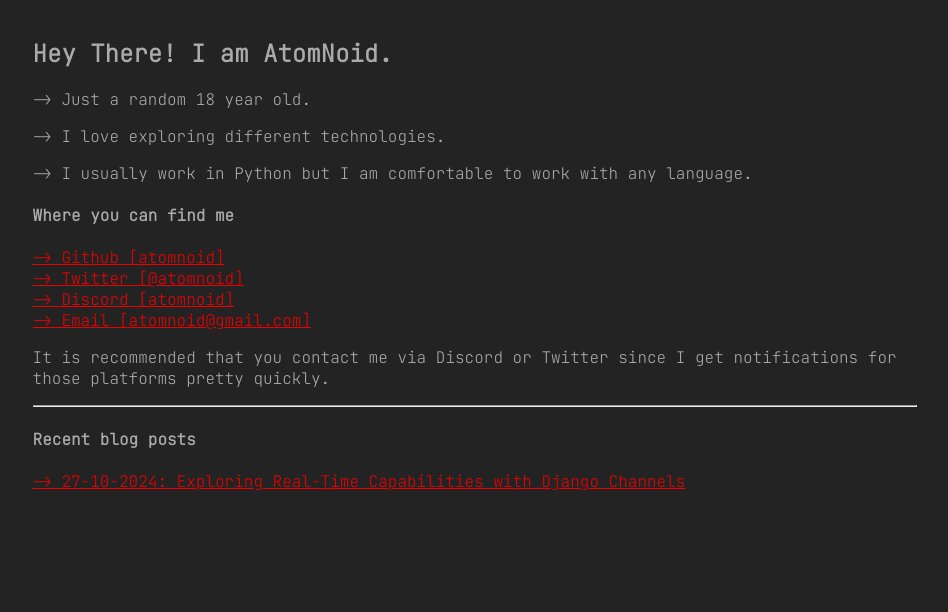
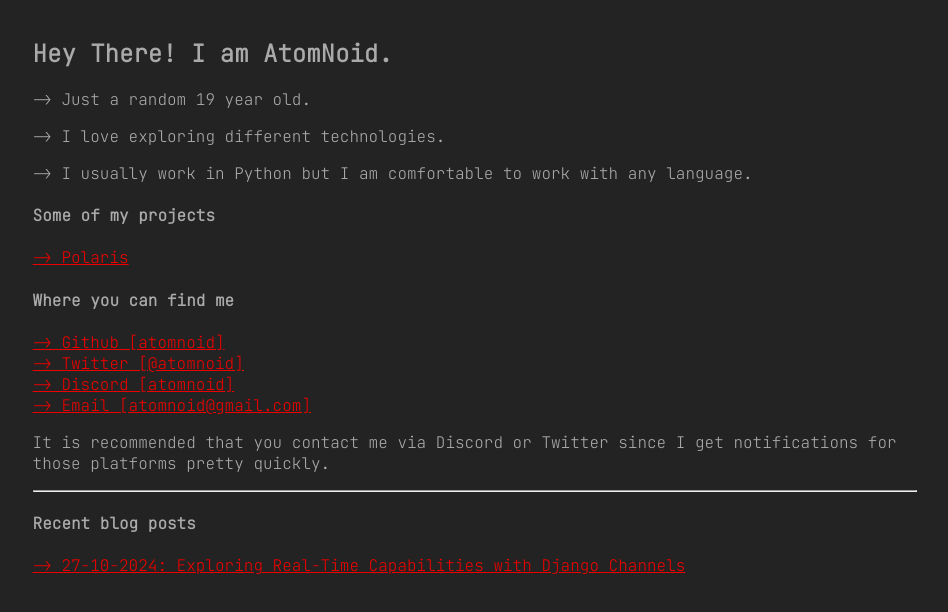
Before and after one commit to atomnoid/atomnoid.github.io, a plain HTML site: page index.html in a window 1280 px wide. Shown: the whole page, without its empty margins (165-1113 px from the left). Drawn offline with Linux system fonts and the light colour scheme.

Commit message:
changed some details about me

```diff
--- a/index.html
+++ b/index.html
@@ -12,13 +12,13 @@
         <div class="center">
             <div>
                 <h2>Hey There! I am AtomNoid.</h2>
-                <p>-> Just a random 18 year old.</p>
+                <p>-> Just a random 19 year old.</p>
                 <p>-> I love exploring different technologies.</p>
                 <p>-> I usually work in Python but I am comfortable to work with any language.</p>
             </div>
             <div>
-                <!-- <h4>Some of my projects</h4> -->
-                <!-- <a href="https://github.com/NSG650/Polaris">-> Polaris</a> -->
+                <h4>Some of my projects</h4>
+                <a href="https://github.com/atomnoid/Fermiurls?">-> Polaris</a>
             </div>
             <div>
                 <h4>Where you can find me</h4>
```
